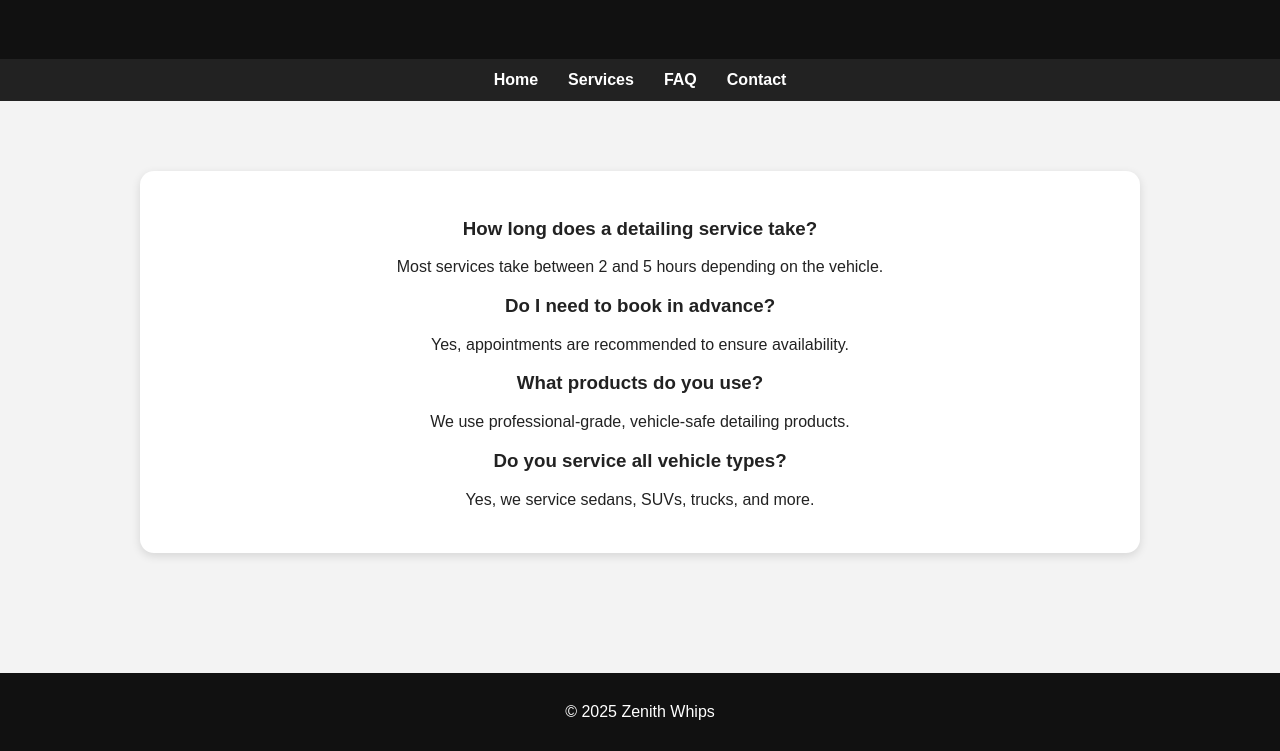
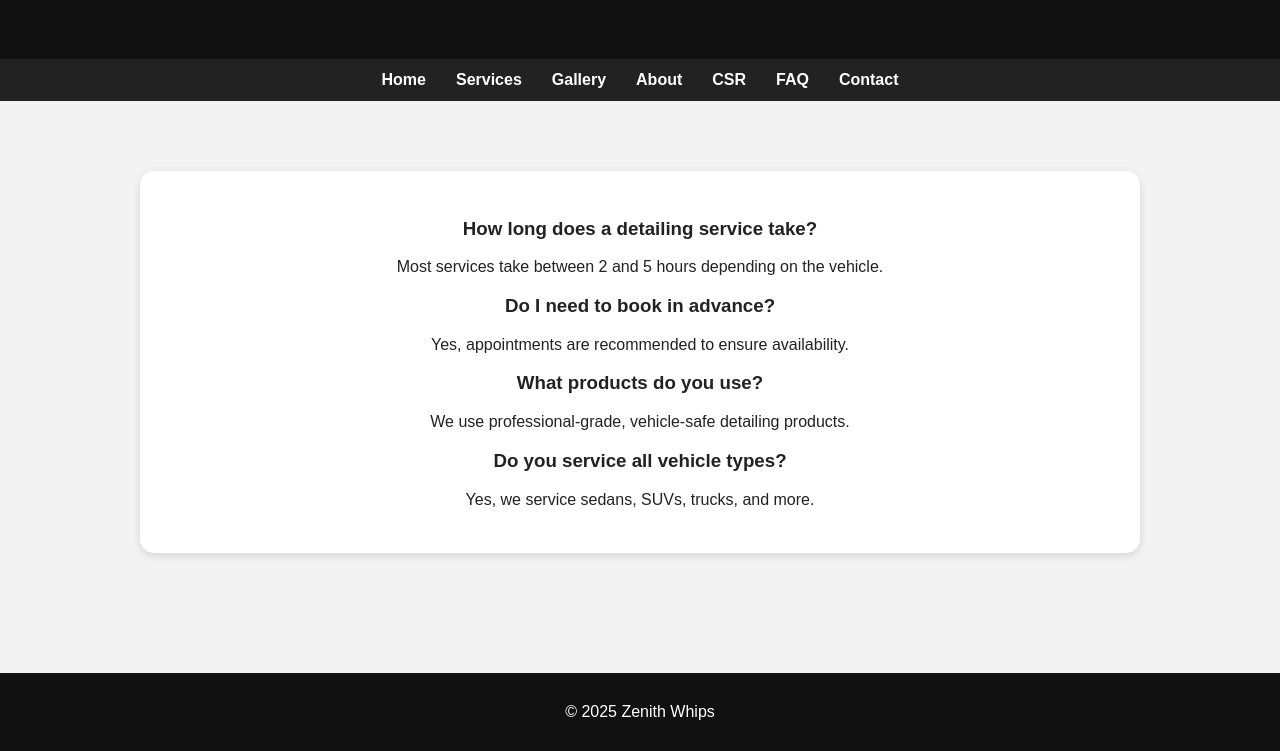
Before and after one commit to RelishIsSmall/zenith-whips-sections, a plain HTML site: page faq.html in a window 1280 px wide. Shown: the part 101-852 px from the top of the page. Drawn offline with Linux system fonts and the light colour scheme.

Commit message:
Update faq.html

```diff
--- a/faq.html
+++ b/faq.html
@@ -14,6 +14,9 @@
 <nav>
   <a href="index.html">Home</a>
   <a href="services.html">Services</a>
+  <a href="gallery.html">Gallery</a>
+  <a href="about.html">About</a>
+  <a href="csr.html">CSR</a>
   <a href="faq.html">FAQ</a>
   <a href="contact.html">Contact</a>
 </nav>
```
